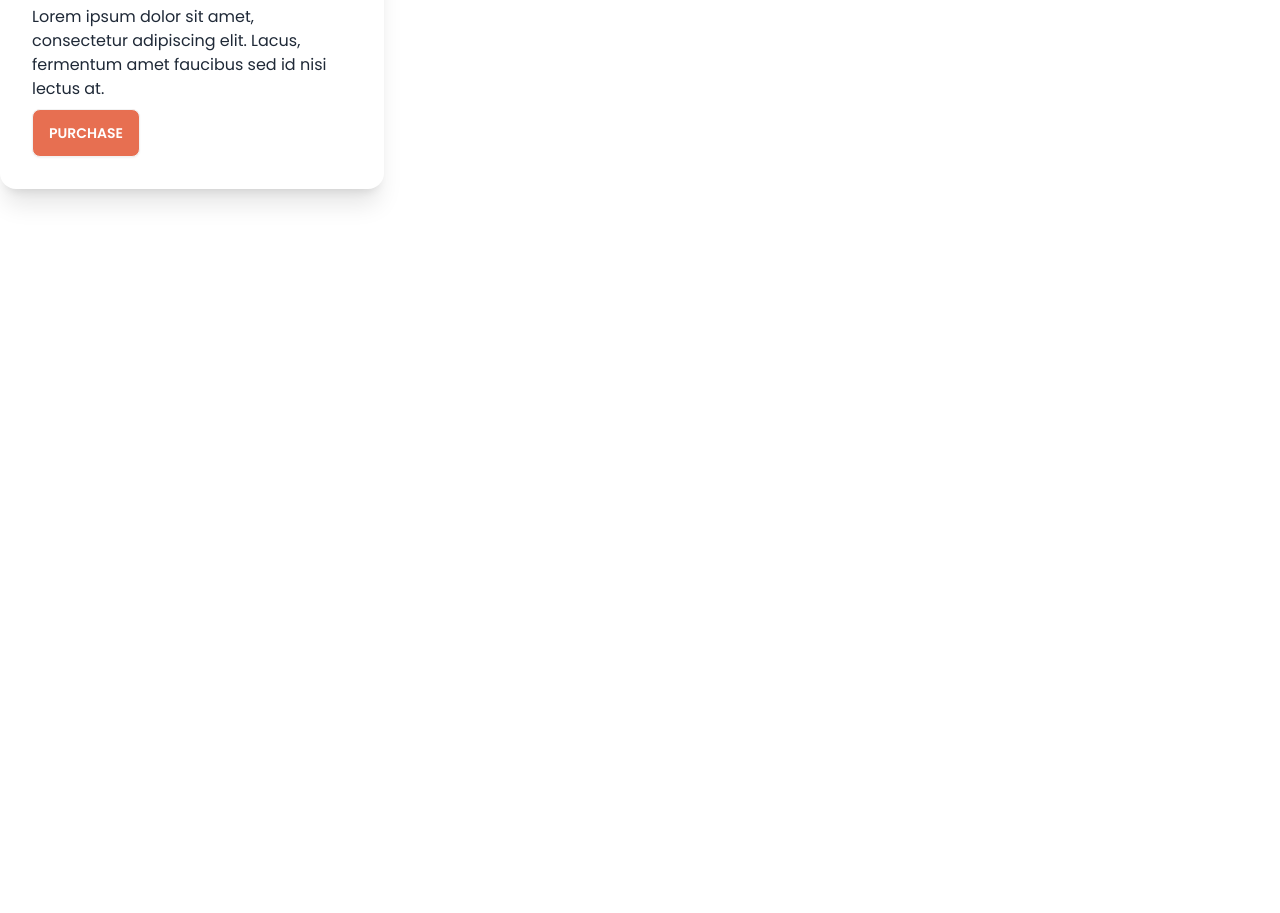
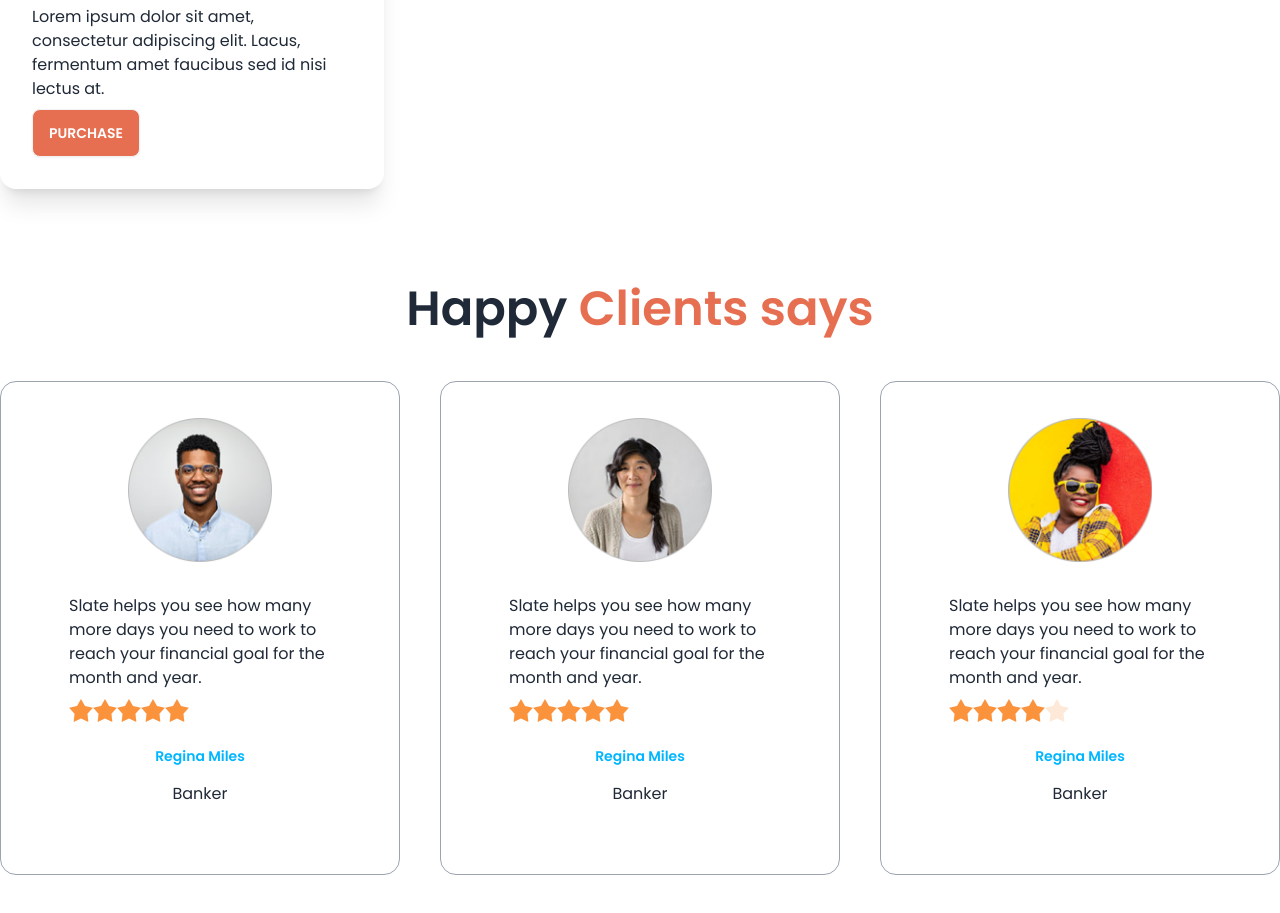
Before and after one commit to mstsurnalyakter/Biker-Zone-Project, a plain HTML site: page index.html in a window 1280 px wide. Shown: the part 1698-2611 px from the top of the page. Before the commit the page ends 1983 px from the top, so only its background shows below. Drawn offline with nearby package versions, Linux system fonts and the light colour scheme.

Commit message:
added happy clients section

```diff
--- a/index.html
+++ b/index.html
@@ -4,7 +4,11 @@
     <meta charset="UTF-8" />
     <meta name="viewport" content="width=device-width, initial-scale=1.0" />
     <title>Biker Zone Project</title>
-    <link rel="shortcut icon" href="./images/slider/bike1.png" type="image/x-icon">
+    <link
+      rel="shortcut icon"
+      href="./images/slider/bike1.png"
+      type="image/x-icon"
+    />
     <!-- tailwind and daisy ui cdn -->
     <link
       href="https://cdn.jsdelivr.net/npm/daisyui@4.6.0/dist/full.min.css"
@@ -207,24 +211,25 @@
       <section></section>
 
       <!-- latest bikes -->
-
       <section class="my-24">
         <h3 class="text-5xl font-semibold text-center mb-12">Latest Bikes</h3>
 
         <div class="grid grid-cols-1 md:grid-cols-2 ml:grid-cols-3 gap-5">
-
           <!-- first card -->
           <div class="card w-96 bg-base-100 shadow-xl bg-bike-primary-white">
             <figure>
-              <img
-                src="./images/others/latest1.png"
-              />
+              <img src="./images/others/latest1.png" />
             </figure>
             <div class="card-body">
               <h2 class="card-title text-3xl">Ducati XDIAVEL S-73</h2>
-              <p>Lorem ipsum dolor sit amet, consectetur adipiscing elit. Lacus, fermentum amet faucibus sed id nisi lectus at.</p>
+              <p>
+                Lorem ipsum dolor sit amet, consectetur adipiscing elit. Lacus,
+                fermentum amet faucibus sed id nisi lectus at.
+              </p>
               <div class="card-actions">
-                <button class="btn bg-bike-primary text-white uppercase">Purchase</button>
+                <button class="btn bg-bike-primary text-white uppercase">
+                  Purchase
+                </button>
               </div>
             </div>
           </div>
@@ -232,15 +237,18 @@
           <!-- second card -->
           <div class="card w-96 bg-base-100 shadow-xl bg-bike-primary-white">
             <figure>
-              <img
-                src="./images/others/latest2.png"
-              />
+              <img src="./images/others/latest2.png" />
             </figure>
             <div class="card-body">
               <h2 class="card-title text-3xl">Motorcycles & Scooters</h2>
-              <p>Lorem ipsum dolor sit amet, consectetur adipiscing elit. Lacus, fermentum amet faucibus sed id nisi lectus at.</p>
+              <p>
+                Lorem ipsum dolor sit amet, consectetur adipiscing elit. Lacus,
+                fermentum amet faucibus sed id nisi lectus at.
+              </p>
               <div class="card-actions">
-                <button class="btn bg-bike-primary text-white uppercase">Purchase</button>
+                <button class="btn bg-bike-primary text-white uppercase">
+                  Purchase
+                </button>
               </div>
             </div>
           </div>
@@ -248,24 +256,179 @@
           <!-- third card -->
           <div class="card w-96 bg-base-100 shadow-xl bg-bike-primary-white">
             <figure>
-              <img
-                src="./images/others/latest3.png"
-              />
+              <img src="./images/others/latest3.png" />
             </figure>
             <div class="card-body">
               <h2 class="card-title text-3xl">2021 Honda CBR500R</h2>
-              <p>Lorem ipsum dolor sit amet, consectetur adipiscing elit. Lacus, fermentum amet faucibus sed id nisi lectus at.</p>
+              <p>
+                Lorem ipsum dolor sit amet, consectetur adipiscing elit. Lacus,
+                fermentum amet faucibus sed id nisi lectus at.
+              </p>
               <div class="card-actions">
-                <button class="btn bg-bike-primary text-white uppercase">Purchase</button>
+                <button class="btn bg-bike-primary text-white uppercase">
+                  Purchase
+                </button>
+              </div>
+            </div>
+          </div>
+        </div>
+      </section>
+
+      <!-- happy clients -->
+      <section class="my-24">
+        <h3 class="text-5xl font-semibold text-center mb-12">
+          Happy <span class="text-bike-primary">Clients says</span>
+        </h3>
+
+        <section class="grid grid-cols-1 md:grid-cols-2 lg:grid-cols-3 gap-10">
+
+          <!-- first review-->
+          <div
+            class="card p-9 bg-base-100  border border-gray-400 bg-bike-primary-white"
+          >
+            <figure>
+              <img class="w-36" src="./images/others/user-1.png" alt="Shoes" />
+            </figure>
+            <div class="card-body">
+              <p>
+                Slate helps you see how many more days you need to work to reach
+                your financial goal for the month and year.
+              </p>
+              <div class="rating">
+                <input
+                  type="radio"
+                  name="rating-2"
+                  class="mask mask-star-2 bg-orange-400"
+                />
+                <input
+                  type="radio"
+                  name="rating-2"
+                  class="mask mask-star-2 bg-orange-400"
+
+                />
+                <input
+                  type="radio"
+                  name="rating-2"
+                  class="mask mask-star-2 bg-orange-400"
+                />
+                <input
+                  type="radio"
+                  name="rating-2"
+                  class="mask mask-star-2 bg-orange-400"
+                   checked
+                />
+                <input
+                  type="radio"
+                  name="rating-2"
+                  class="mask mask-star-2 bg-orange-400"
+                />
+              </div>
+              <div class="text-center space-y-4 mt-4">
+                <h4 class="text-sm font-semibold text-info">Regina Miles</h4>
+                <p>Banker</p>
+              </div>
+            </div>
+          </div>
+
+          <!-- second review-->
+          <div
+            class="card p-9 bg-base-100  border border-gray-400 bg-bike-primary-white"
+          >
+            <figure>
+              <img class="w-36" src="./images/others/user-2.png" alt="Shoes" />
+            </figure>
+            <div class="card-body">
+              <p>
+                Slate helps you see how many more days you need to work to reach
+                your financial goal for the month and year.
+              </p>
+              <div class="rating">
+                <input
+                  type="radio"
+                  name="rating-2"
+                  class="mask mask-star-2 bg-orange-400"
+                />
+                <input
+                  type="radio"
+                  name="rating-2"
+                  class="mask mask-star-2 bg-orange-400"
+
+                />
+                <input
+                  type="radio"
+                  name="rating-2"
+                  class="mask mask-star-2 bg-orange-400"
+                />
+                <input
+                  type="radio"
+                  name="rating-2"
+                  class="mask mask-star-2 bg-orange-400"
+                   checked
+                />
+                <input
+                  type="radio"
+                  name="rating-2"
+                  class="mask mask-star-2 bg-orange-400"
+                />
+              </div>
+              <div class="text-center space-y-4 mt-4">
+                <h4 class="text-sm font-semibold text-info">Regina Miles</h4>
+                <p>Banker</p>
+              </div>
+            </div>
+          </div>
+
+          <!-- three review-->
+          <div
+            class="card p-9 bg-base-100  border border-gray-400 bg-bike-primary-white"
+          >
+            <figure>
+              <img class="w-36" src="./images/others/user-3.png" alt="Shoes" />
+            </figure>
+            <div class="card-body">
+              <p>
+                Slate helps you see how many more days you need to work to reach
+                your financial goal for the month and year.
+              </p>
+              <div class="rating">
+                <input
+                  type="radio"
+                  name="rating-2"
+                  class="mask mask-star-2 bg-orange-400"
+                />
+                <input
+                  type="radio"
+                  name="rating-2"
+                  class="mask mask-star-2 bg-orange-400"
+
+                />
+                <input
+                  type="radio"
+                  name="rating-2"
+                  class="mask mask-star-2 bg-orange-400"
+                />
+                <input
+                  type="radio"
+                  name="rating-2"
+                  class="mask mask-star-2 bg-orange-400"
+                   checked
+                />
+                <input
+                  type="radio"
+                  name="rating-2"
+                  class="mask mask-star-2 bg-orange-400"
+                />
+              </div>
+              <div class="text-center space-y-4 mt-4">
+                <h4 class="text-sm font-semibold text-info">Regina Miles</h4>
+                <p>Banker</p>
               </div>
             </div>
           </div>
 
 
-        </div>
+        </section>
       </section>
-
-
     </main>
 
     <!-- footer section -->
```
